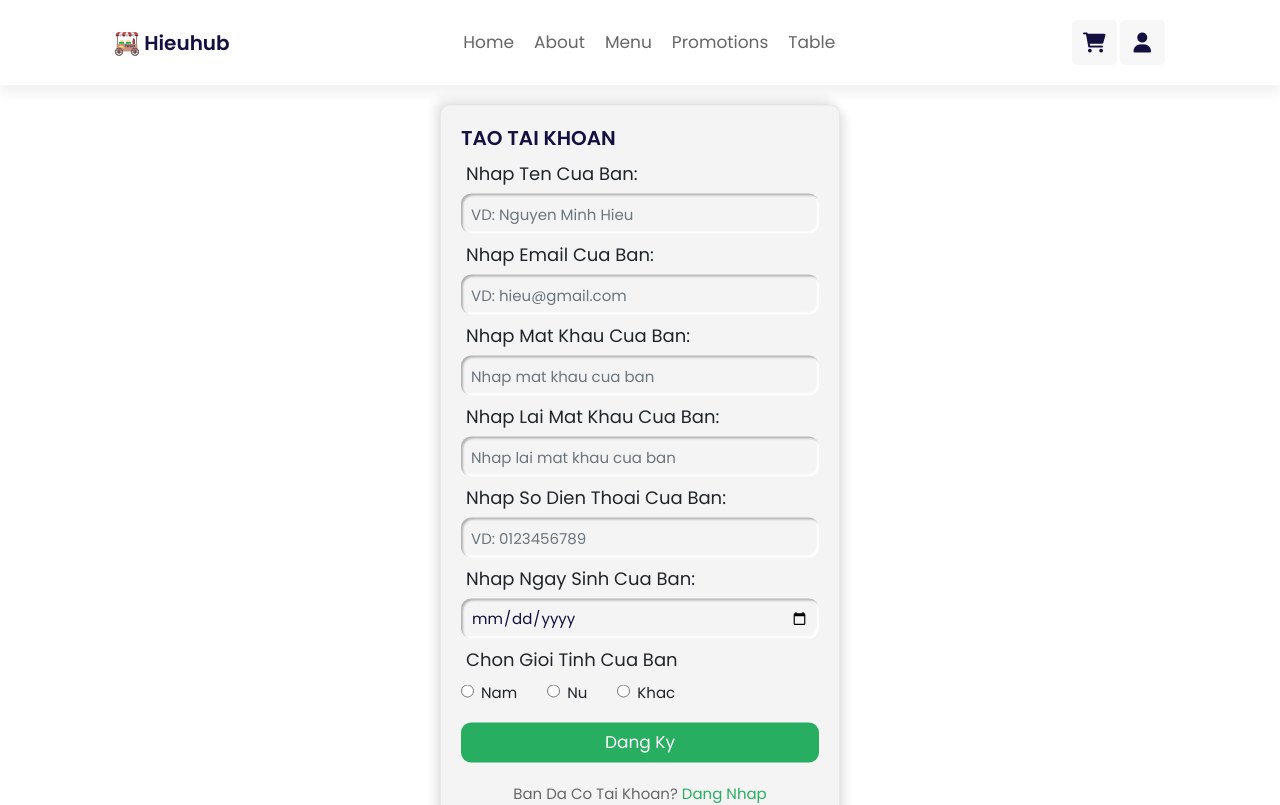
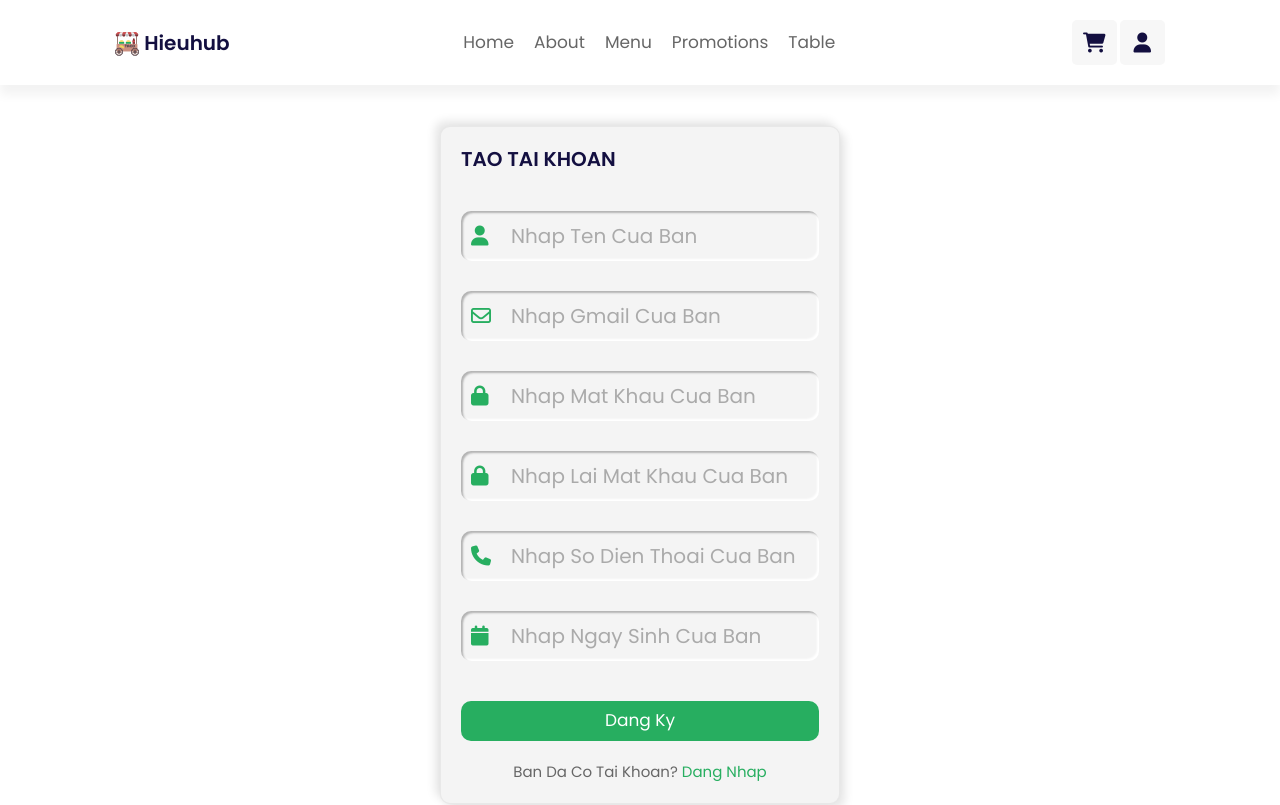
Before and after one commit to hieunmh/SE, a Vue app in the folder client/: page /register in a window 1280 px wide. Shown: the top 805 px of the page. Built offline with nearby package versions, Linux system fonts and the light colour scheme.

Commit message:
style login and register form

```diff
--- a/client/src/pages/Login.vue
+++ b/client/src/pages/Login.vue
@@ -4,17 +4,19 @@
       <form action="">
         <h3>Hieuhub</h3>
         <div class = "form-group">
-          <span class = "fas fa-user"></span>
-          <input type="email" class = "form-control" id="" placeholder="Nhap email cua ban">
+          <input type="email" class = "form-control" id="" placeholder="">
+          <i class="fa-regular fa-envelope"></i>
+          <span>nhap mail cua ban</span>
         </div>
 
         <div class = "form-group">
-          <span class = "fas fa-lock"></span>
-          <input type="password" class = "form-control" id="" placeholder="Nhap mat khau cua ban">
+          <input type="password" class = "form-control" id="" placeholder="">
+          <i class="fas fa-lock"></i>
+          <span>nhap mat khau cua ban</span>
         </div>
 
         <div class = "form-group">
-          <input type="submit " class = "btnn" id="" value="Dang nhap" @click.stop.prevent="submit()">
+          <input type="submit" class = "btnn" id="" value="Dang nhap" @click.stop.prevent="submit()">
           <p>Chua co tai khoa? <RouterLink to="/register">Dang ky tai day</RouterLink></p>
         </div>
       </form>
@@ -34,14 +36,13 @@ export default {
 </script>
 <style lang="scss">
 .login {
-  position: relative;
   padding: 2rem 9%;
   .login-form {
     background-color: #fff;
     height: 90vh;
     form {
       background-color: #f4f4f4;
-      position: absolute;
+      position: relative;
       top: 50%;
       left: 50%;
       transform: translate(-50%, -50%);
@@ -52,13 +53,36 @@ export default {
       padding: 2rem;
       border-radius: 1rem;
       animation: fadeUp 0.4s linear;
-      span {
-        position: absolute;
-        left: 3rem;
-        width: 4rem;
-        height: 4rem;
-        line-height: 4rem;
-        font-size: 1.5rem;
+      .form-group {
+        position: relative;
+        i {
+          font-size: 2rem;
+          position: absolute;
+          top: 1.5rem;
+          left: 1rem;
+          color: #27ae60;
+        }
+        span {
+          font-size: 2rem;
+          position: absolute;
+          top: 1rem;
+          left: 4rem;
+          color: rgba($color: #000000, $alpha: 0.3);
+          pointer-events: none;
+        }
+        input {
+          &:focus {
+            ~ span {
+              background-color: #f4f4f4;
+              color: #27ae60;
+              transform: translateX(-2rem) translateY(-2.5rem);
+              border: 2px solid #27ae60;
+              font-size: 1.5rem;
+              border-radius: 20px;
+              padding: 0 8px;
+            }
+          }
+        }
       }
       h3 {
         padding-bottom: 1rem;
@@ -69,7 +93,8 @@ export default {
         margin: 0;
       }
       .form-control {
-        margin: 0.7rem 0;
+        height: 5rem;
+        margin: 3rem 0;
         border-radius: 1rem;
         background-color: #f4f4f4;
         padding: 2rem 3.5rem;
--- a/client/src/pages/Menu.vue
+++ b/client/src/pages/Menu.vue
@@ -198,7 +198,7 @@ input[type="button"] {
   }
 }
 
-@media (max-width: 576px) {
+@media (max-width: 575px) {
   .search-box, .filter-heading, .filter-section {
     width: auto;
   }
--- a/client/src/pages/Register.vue
+++ b/client/src/pages/Register.vue
@@ -5,42 +5,39 @@
         <h3>Tao tai khoan</h3>
 
         <div class = "form-group">
-          <label for="userName">Nhap ten cua ban:</label>
-          <input type="text" class = "form-control" id="userName" placeholder="VD: Nguyen Minh Hieu">
+          <input type="text" class = "form-control" id="userName" placeholder="">
+          <i class="fa-solid fa-user"></i>
+          <span>Nhap ten cua ban</span>
         </div>
 
         <div class = "form-group">
-          <label for="userEmail">Nhap email cua ban:</label>
-          <input type="email" class = "form-control" id="userEmail" placeholder="VD: hieu@gmail.com">
+          <input type="email" class = "form-control" id="userEmail" placeholder="">
+          <i class="fa-regular fa-envelope"></i>
+          <span>Nhap gmail cua ban</span>
         </div>
 
         <div class = "form-group">
-          <label for="userPass">Nhap mat khau cua ban:</label>
-          <input type="text" class = "form-control" id="userPass" placeholder="Nhap mat khau cua ban">
+          <input type="text" class = "form-control" id="userPass" placeholder="">
+          <i class="fa-solid fa-lock"></i>
+          <span>Nhap mat khau cua ban</span>
         </div>
 
         <div class = "form-group">
-          <label for="userPassConfirm">Nhap lai mat khau cua ban:</label>
-          <input type="password" class = "form-control" id="userPassconfirm" placeholder="Nhap lai mat khau cua ban">
+          <input type="password" class = "form-control" id="userPassconfirm" placeholder="">
+          <i class="fa-solid fa-lock"></i>
+          <span>Nhap lai mat khau cua ban</span>
         </div>
 
         <div class = "form-group">
-          <label for="userPhonenumber">Nhap so dien thoai cua ban:</label>
-          <input type="tel" class = "form-control" id="userPhonenumber" placeholder="VD: 0123456789">
+          <input type="tel" class = "form-control" id="userPhonenumber" placeholder="">
+          <i class="fa-solid fa-phone"></i>
+          <span>Nhap so dien thoai cua ban</span>
         </div>
 
         <div class = "form-group">
-          <label for="userBirth">Nhap ngay sinh cua ban:</label>
-          <input type="date" class = "form-control" id="userBirth" placeholder="Nhap ngay sinh cua ban">
-        </div>
-
-        <div class = "form-group">
-          <label for="">Chon gioi tinh cua ban</label>
-          <div>
-            <input type="radio" name="gender" id="maleGender"><span>Nam</span>
-            <input type="radio" name="gender" id="femaleGender"><span>Nu</span>
-            <input type="radio" name="gender" id="otherGender"><span>Khac</span>
-          </div>
+          <input type="text" onfocus="(this.type='date')" onblur="if(!this.value) this.type = 'text'" class = "form-control" id="userBirth" placeholder="">
+          <i class="fa-solid fa-calendar"></i>
+          <span>Nhap ngay sinh cua ban</span>
         </div>
 
         <div class="form-group">
@@ -78,14 +75,6 @@
       padding: 2rem;
       border-radius: 1rem;
       animation: fadeUp 0.4s linear;
-      span {
-        width: 4rem;
-        height: 4rem;
-        line-height: 4rem;
-        font-size: 1.5rem;
-        padding-left: 0.7rem;
-        padding-right: 3rem;
-      }
       h3 {
         padding-bottom: 1rem;
         font-size: 2rem;
@@ -94,29 +83,65 @@
         color: #130f40;
         margin: 0;
       }
-      .form-control {
-        margin: 0.7rem 0;
-        border-radius: 1rem;
-        background-color: #f4f4f4;
-        padding: 2rem 1rem;
-        font-size: 1.5rem;
-        color: #130f40;
-        text-transform: none;
-        width: 100%;
-        border: none;
-        box-shadow: inset 0.2rem 0.2rem 0.2rem #b3b3b3, inset -0.2rem -0.2rem 0.2rem #fff;
-      }
+
       .btnn {
         width: 100%;
         margin-top: 1rem;
         margin-bottom: 1rem;
         border-radius: 1rem;
       }
-      label {
-        font-size: 1.8rem;
+
+      .form-group {
         margin: 0;
-        padding: 0;
-        margin-left: 0.5rem;
+        position: relative;
+        .form-control {
+          height: 5rem;
+          margin: 3rem 0;
+          border-radius: 1rem;
+          background-color: #f4f4f4;
+          padding: 2rem 1rem;
+          padding-left: 4rem;
+          font-size: 1.5rem;
+          color: #130f40;
+          text-transform: none;
+          width: 100%;
+          border: none;
+          box-shadow: inset 0.2rem 0.2rem 0.2rem #b3b3b3, inset -0.2rem -0.2rem 0.2rem #fff;
+        }
+        i {
+          color: #27ae60;
+          font-size: 2rem;
+          position: absolute;
+          top: 1.5rem;
+          left: 1rem;
+        }
+        span {
+          font-size: 2rem;
+          position: absolute;
+          top: 1rem;
+          left: 1rem;
+          padding-left: 4rem;
+          color: rgba($color: #000000, $alpha: 0.3);
+          pointer-events: none;
+        }
+        input {
+          &:focus {
+            ~ span {
+              background-color: #f4f4f4;
+              color: #27ae60;
+              transform: translateX(-0rem) translateY(-2.5rem);
+              border: 2px solid #27ae60;
+              font-size: 1.5rem;
+              border-radius: 20px;
+              padding: 0 8px;
+            }
+          }
+          .gender {
+            display: flex;
+            flex-direction: column;
+            justify-content: flex-end;
+          }
+        }
       }
       p {
         text-align: center;
@@ -132,9 +157,7 @@
           }
         }
       }
-      .form-group {
-        margin: 0;
-      }
+
     }
   }
 }
```
